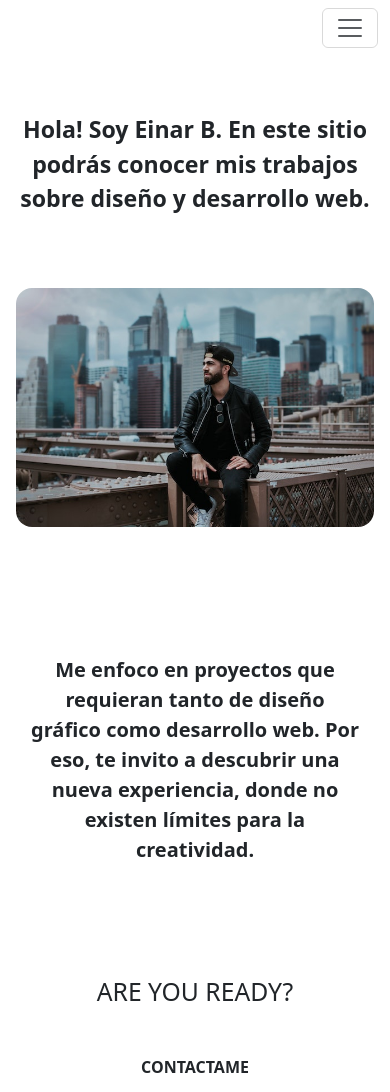
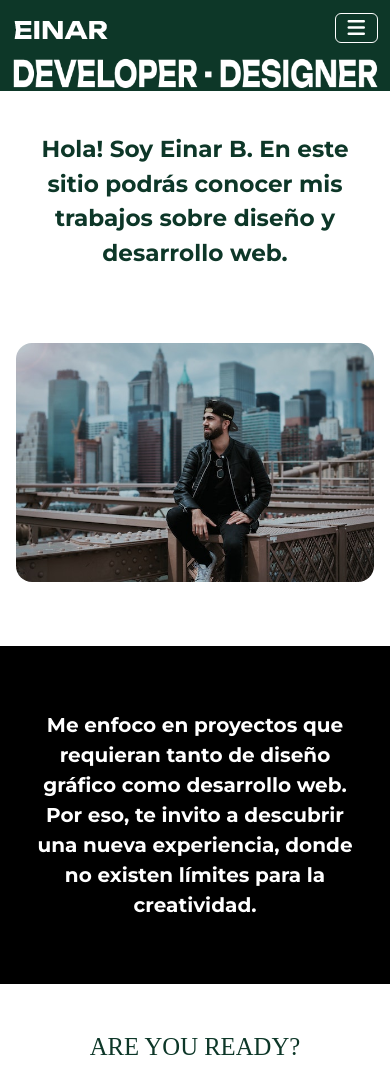
Before and after one commit to virginiaperrone/PreEntrega3-Perrone, a website: page index.html in a window 390 px wide. Shown: the top 1092 px of the page. Drawn offline with nearby package versions, Linux system fonts and the light colour scheme; a web font is replaced by a local one.

Commit message:
cambie el color del menu hamburguesa

```diff
--- a/index.html
+++ b/index.html
@@ -6,17 +6,27 @@
     <meta name="viewport" content="width=device-width, initial-scale=1.0" />
     <link rel="preconnect" href="https://fonts.googleapis.com" />
     <link rel="preconnect" href="https://fonts.gstatic.com" crossorigin />
+    <!-- Google font -->
     <link
       href="https://fonts.googleapis.com/css2?family=Montserrat:wght@500;700&family=Unbounded:wght@700&display=swap"
       rel="stylesheet"
     />
+    <!-- Bootstrap -->
     <link
       href="https://cdn.jsdelivr.net/npm/bootstrap@5.3.0-alpha1/dist/css/bootstrap.min.css"
       rel="stylesheet"
       integrity="sha384-GLhlTQ8iRABdZLl6O3oVMWSktQOp6b7In1Zl3/Jr59b6EGGoI1aFkw7cmDA6j6gD"
       crossorigin="anonymous"
     />
+    <!-- CDN Font Awesome -->
+    <script
+      src="https://kit.fontawesome.com/920a10dc87.js"
+      crossorigin="anonymous"
+    ></script>
+
+    <!-- CSS -->
     <link rel="stylesheet" href="css/style.css" />
+    <!-- Favicon -->
     <link rel="shortcut icon" href="img/1_favicon.png" type="image/x-icon" />
     <title>Einar B.</title>
   </head>
@@ -30,7 +40,7 @@
               ><img src="img/1__logo_einar.png" alt="LogoEinar"
             /></a>
             <button
-              class="navbar-toggler"
+              class="navbar-toggler custom-toggler"
               type="button"
               data-bs-toggle="collapse"
               data-bs-target="#navbarNav"
@@ -38,7 +48,7 @@
               aria-expanded="false"
               aria-label="Toggle navigation"
             >
-              <span class="navbar-toggler-icon"></span>
+              <span id="burgermenu"><i class="fa-solid fa-bars"></i></span>
             </button>
             <div
               class="collapse navbar-collapse justify-content-end"
@@ -140,6 +150,7 @@
         </section>
       </footer>
     </main>
+    <!-- JS Bootstrap -->
     <script
       src="https://cdn.jsdelivr.net/npm/bootstrap@5.3.0-alpha1/dist/js/bootstrap.bundle.min.js"
       integrity="sha384-w76AqPfDkMBDXo30jS1Sgez6pr3x5MlQ1ZAGC+nuZB+EYdgRZgiwxhTBTkF7CXvN"
--- a/scss/style.scss
+++ b/scss/style.scss
@@ -0,0 +1,52 @@
+body {
+  font-family: Montserrat;
+}
+
+/* Correccion body padding */
+
+@media (min-width: 768px) {
+  .body__padding {
+    padding-top: 90px;
+  }
+}
+
+@media (max-width: 768px) {
+  .body__padding {
+    padding-top: 20px;
+  }
+}
+
+.nav__style {
+  background-color: #0d3728;
+  color: white;
+}
+
+.intro__section--presentacion {
+  color: #0d3728;
+}
+
+h2 {
+  color: #0d3728;
+  font-family: Unbounded;
+}
+
+.section__title {
+  color: #0d3728;
+}
+
+.dark__section {
+  background-color: black;
+  color: white;
+}
+
+.iframe__map {
+  margin: 1rem 0rem;
+  padding-bottom: 1rem;
+}
+
+#burgermenu {
+  color: white;
+}
+.custom-toggler.navbar-toggler {
+  border-color: white;
+}
```
Also changed, not shown: css/style.css, 1 other file.
